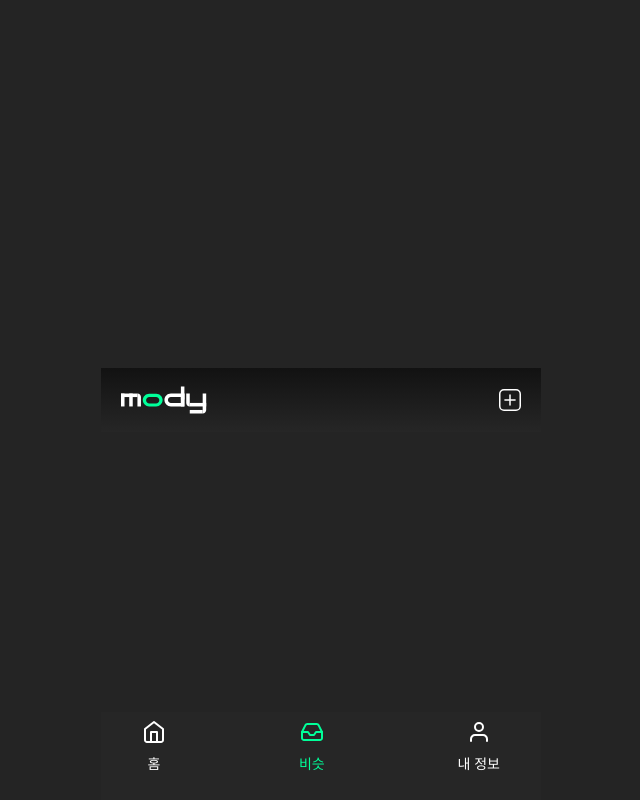
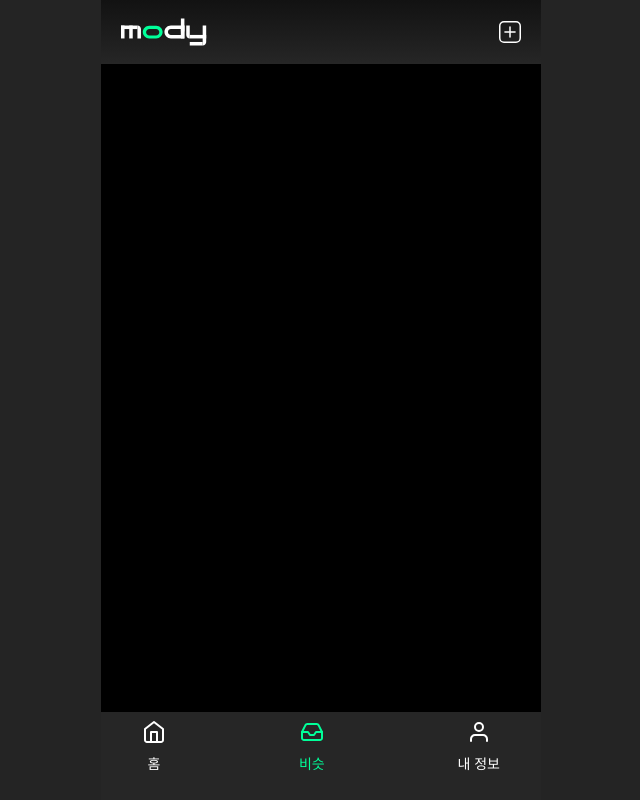
Before and after one commit to TeamMody/mody-front, a React (Vite) app: page /post in a window 1280 px wide. Shown: the whole page, without its empty margins (319-959 px from the left). Built offline with nearby package versions, Linux system fonts and the light colour scheme.

Commit message:
:bug: fix: RootLayout height 수정 100% -> 100 vh

```diff
--- a/src/app/layout/RootLayout.tsx
+++ b/src/app/layout/RootLayout.tsx
@@ -15,7 +15,7 @@ const Wrapper = styled.div`
   flex-direction: column;
   width: 100vw;
   max-width: 440px;
-  height: 100%;
+  height: 100vh;
   padding-top: env(safe-area-inset-top);
   padding-bottom: env(safe-area-inset-bottom);
   padding-left: env(safe-area-inset-left);
```
Also changed, not shown: src/shared/ui/Post.tsx (added, +11 -0 lines), src/shared/ui/ProgressBar.tsx (added, +13 -0 lines).
